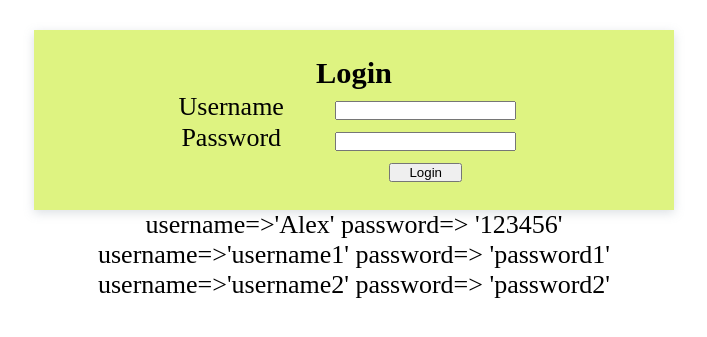
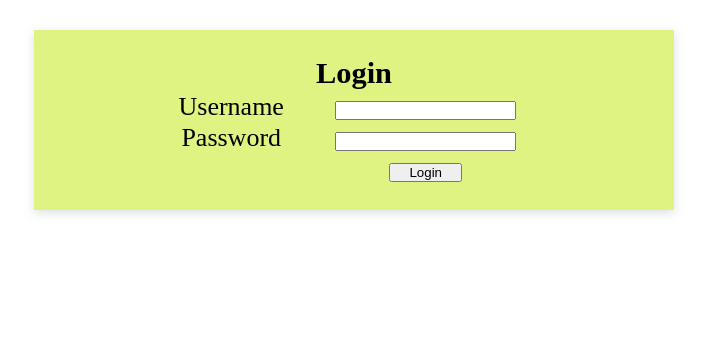
Before and after one commit to eaindramyomyint/php_training, a PHP site: page /login.php in a window 1280 px wide. Shown: the top 337 px of the page, without its empty margins (286-993 px from the left). Run offline with PHP 8.4, Linux system fonts and the light colour scheme.

Commit message:
review update

```diff
--- a/Tutorial04/login.php
+++ b/Tutorial04/login.php
@@ -32,13 +32,7 @@
   </table>
 
 </form>
-<div>
-    <p>
-        username=>'Alex' password=> '123456'<br>
-        username=>'username1' password=> 'password1'<br>
-        username=>'username2' password=> 'password2'<br>
-    </p>
-</div>
+
 </body>
 </html>
 <?php
```
